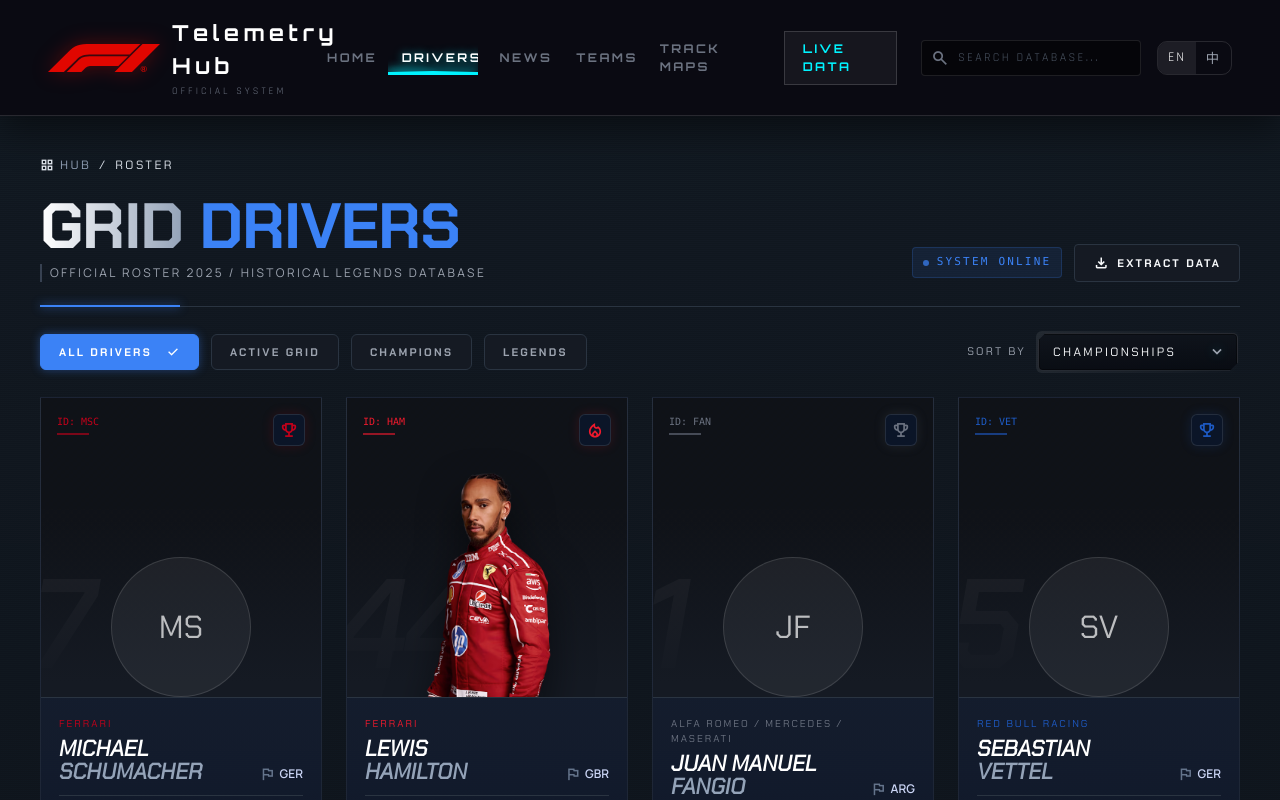
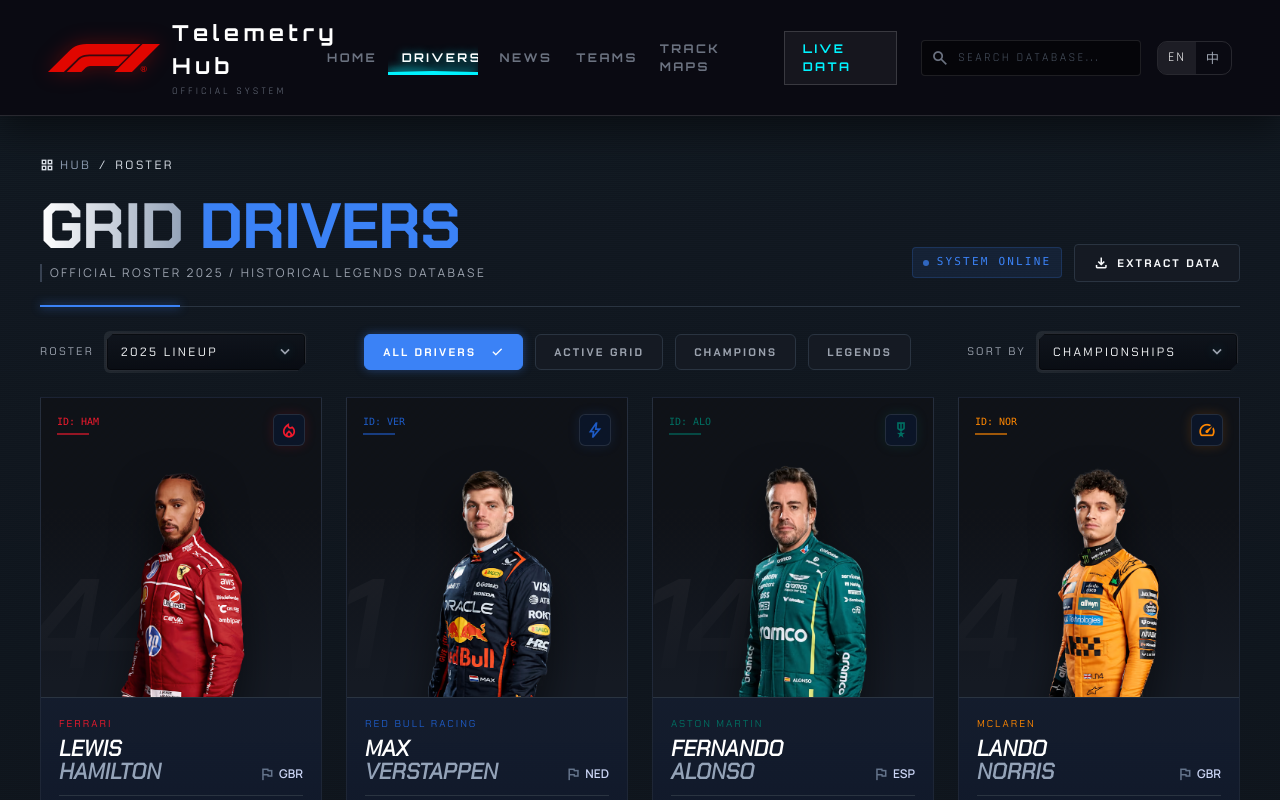
Before and after one commit to xxxxlu/formulaone, a Vue app: page /drivers in a window 1280 px wide. Shown: the top 800 px of the page. Built offline with nearby package versions, Linux system fonts and the light colour scheme.

Commit message:
feat(车手页面): 添加阵容筛选功能及多语言支持
添加 DriverEra 类型和 era 字段以支持按阵容筛选车手
在车手页面添加阵容筛选下拉框及空状态提示
更新中英文翻译文件以支持新功能

```diff
--- a/src/locales/en.json
+++ b/src/locales/en.json
@@ -181,7 +181,12 @@
     "cardStatusActive": "Active",
     "cardId": "ID",
     "present": "PRESENT",
-    "legendTip": "This legend profile is not available."
+    "legendTip": "This legend profile is not available.",
+    "rosterLabel": "Roster",
+    "roster2026": "2026 Lineup",
+    "roster2025": "2025 Lineup",
+    "rosterLegends": "Legends",
+    "emptyRoster": "No drivers available for this roster yet."
   },
   "footer": {
     "title": "Telemetry Hub",
--- a/src/locales/zh.json
+++ b/src/locales/zh.json
@@ -181,7 +181,12 @@
     "cardStatusActive": "现役",
     "cardId": "编号",
     "present": "至今",
-    "legendTip": "传奇车手档案暂不提供查看。"
+    "legendTip": "传奇车手档案暂不提供查看。",
+    "rosterLabel": "阵容",
+    "roster2026": "2026 阵容",
+    "roster2025": "2025 阵容",
+    "rosterLegends": "传奇车手",
+    "emptyRoster": "该阵容暂无车手数据。"
   },
   "footer": {
     "title": "遥测中心",
--- a/src/store/data/drivers.ts
+++ b/src/store/data/drivers.ts
@@ -13,6 +13,7 @@
     countryCode: 'NED',
     nationality: 'Dutch',
     status: 'active',
+    era: '2025',
     championships: 3,
     wins: 60,
     startYear: 2015,
@@ -32,6 +33,7 @@
     countryCode: 'GER',
     nationality: 'German',
     status: 'legend',
+    era: 'legend',
     championships: 7,
     wins: 91,
     startYear: 1991,
@@ -51,6 +53,7 @@
     countryCode: 'GER',
     nationality: 'German',
     status: 'legend',
+    era: 'legend',
     championships: 4,
     wins: 53,
     startYear: 2007,
@@ -70,6 +73,7 @@
     countryCode: 'BRA',
     nationality: 'Brazilian',
     status: 'legend',
+    era: 'legend',
     championships: 3,
     wins: 41,
     startYear: 1984,
@@ -89,6 +93,7 @@
     countryCode: 'FRA',
     nationality: 'French',
     status: 'legend',
+    era: 'legend',
     championships: 4,
     wins: 51,
     startYear: 1980,
@@ -108,6 +113,7 @@
     countryCode: 'BRA',
     nationality: 'Brazilian',
     status: 'legend',
+    era: 'legend',
     championships: 3,
     wins: 23,
     startYear: 1978,
@@ -127,6 +133,7 @@
     countryCode: 'AUT',
     nationality: 'Austrian',
     status: 'legend',
+    era: 'legend',
     championships: 3,
     wins: 25,
     startYear: 1971,
@@ -146,6 +153,7 @@
     countryCode: 'GBR',
     nationality: 'British',
     status: 'legend',
+    era: 'legend',
     championships: 3,
     wins: 27,
     startYear: 1965,
@@ -165,6 +173,7 @@
     countryCode: 'ARG',
     nationality: 'Argentine',
     status: 'legend',
+    era: 'legend',
     championships: 5,
     wins: 24,
     startYear: 1950,
@@ -184,6 +193,7 @@
     countryCode: 'JPN',
     nationality: 'Japanese',
     status: 'active',
+    era: '2025',
     championships: 0,
     wins: 0,
     startYear: 2021,
@@ -203,6 +213,7 @@
     countryCode: 'MON',
     nationality: 'Monegasque',
     status: 'active',
+    era: '2025',
     championships: 0,
     wins: 6,
     startYear: 2018,
@@ -222,6 +233,7 @@
     countryCode: 'GBR',
     nationality: 'British',
     status: 'active',
+    era: '2025',
     championships: 7,
     wins: 103,
     startYear: 2007,
@@ -241,6 +253,7 @@
     countryCode: 'GBR',
     nationality: 'British',
     status: 'active',
+    era: '2025',
     championships: 0,
     wins: 2,
     startYear: 2019,
@@ -260,6 +273,7 @@
     countryCode: 'ITA',
     nationality: 'Italian',
     status: 'active',
+    era: '2025',
     championships: 0,
     wins: 0,
     startYear: 2025,
@@ -279,6 +293,7 @@
     countryCode: 'GBR',
     nationality: 'British',
     status: 'active',
+    era: '2025',
     championships: 1,
     wins: 10,
     startYear: 2019,
@@ -298,6 +313,7 @@
     countryCode: 'AUS',
     nationality: 'Australian',
     status: 'active',
+    era: '2025',
     championships: 0,
     wins: 2,
     startYear: 2023,
@@ -317,6 +333,7 @@
     countryCode: 'ESP',
     nationality: 'Spanish',
     status: 'active',
+    era: '2025',
     championships: 2,
     wins: 32,
     startYear: 2001,
@@ -336,6 +353,7 @@
     countryCode: 'CAN',
     nationality: 'Canadian',
     status: 'active',
+    era: '2025',
     championships: 0,
     wins: 0,
     startYear: 2017,
@@ -355,6 +373,7 @@
     countryCode: 'FRA',
     nationality: 'French',
     status: 'active',
+    era: '2025',
     championships: 0,
     wins: 1,
     startYear: 2017,
@@ -374,6 +393,7 @@
     countryCode: 'ARG',
     nationality: 'Argentine',
     status: 'active',
+    era: '2025',
     championships: 0,
     wins: 0,
     startYear: 2024,
@@ -393,6 +413,7 @@
     countryCode: 'THA',
     nationality: 'Thai',
     status: 'active',
+    era: '2025',
     championships: 0,
     wins: 0,
     startYear: 2019,
@@ -412,6 +433,7 @@
     countryCode: 'ESP',
     nationality: 'Spanish',
     status: 'active',
+    era: '2025',
     championships: 0,
     wins: 3,
     startYear: 2015,
@@ -431,6 +453,7 @@
     countryCode: 'GER',
     nationality: 'German',
     status: 'active',
+    era: '2025',
     championships: 0,
     wins: 0,
     startYear: 2010,
@@ -450,6 +473,7 @@
     countryCode: 'BRA',
     nationality: 'Brazilian',
     status: 'active',
+    era: '2025',
     championships: 0,
     wins: 0,
     startYear: 2025,
@@ -469,6 +493,7 @@
     countryCode: 'FRA',
     nationality: 'French',
     status: 'active',
+    era: '2025',
     championships: 0,
     wins: 1,
     startYear: 2016,
@@ -488,6 +513,7 @@
     countryCode: 'GBR',
     nationality: 'British',
     status: 'active',
+    era: '2025',
     championships: 0,
     wins: 0,
     startYear: 2025,
@@ -507,6 +533,7 @@
     countryCode: 'NZL',
     nationality: 'New Zealander',
     status: 'active',
+    era: '2025',
     championships: 0,
     wins: 0,
     startYear: 2023,
@@ -526,6 +553,7 @@
     countryCode: 'FRA',
     nationality: 'French',
     status: 'active',
+    era: '2025',
     championships: 0,
     wins: 0,
     startYear: 2025,
--- a/src/store/types.ts
+++ b/src/store/types.ts
@@ -1,4 +1,5 @@
 export type DriverStatus = 'active' | 'legend'
+export type DriverEra = '2025' | '2026' | 'legend'
 
 export interface Driver {
   id: string
@@ -10,6 +11,7 @@
   countryCode: string
   nationality: string
   status: DriverStatus
+  era: DriverEra
   championships: number
   wins: number
   startYear: number
--- a/src/views/deivers.vue
+++ b/src/views/deivers.vue
@@ -27,6 +27,18 @@
       </section>
 
       <section class="drivers-filters">
+        <div class="drivers-era">
+          <label for="driver-era">{{ $t('drivers.rosterLabel') }}</label>
+          <F1Select
+            id="driver-era"
+            v-model="eraFilter"
+            :options="[
+              { label: t('drivers.roster2026'), value: '2026' },
+              { label: t('drivers.roster2025'), value: '2025' },
+              { label: t('drivers.rosterLegends'), value: 'legend' },
+            ]"
+          />
+        </div>
         <div class="drivers-filter-group">
           <F1Button
             v-for="option in filters"
@@ -138,6 +150,10 @@
         </div>
       </section>
 
+      <section v-if="!pagedDrivers.length" class="drivers-empty">
+        <p>{{ $t('drivers.emptyRoster') }}</p>
+      </section>
+
       <section v-if="pageCount > 1" class="drivers-pagination">
         <div class="drivers-pagination__inner">
           <F1Button
@@ -192,6 +208,7 @@
 type FilterKey = 'all' | 'active' | 'champions' | 'legends'
 
 type SortKey = 'championships' | 'name' | 'wins'
+type EraKey = '2026' | '2025' | 'legend'
 
 const { t } = useI18n()
 
@@ -211,6 +228,7 @@
 const router = useRouter()
 const store = useStore<RootState>()
 const activeFilter = ref<FilterKey>('all')
+const eraFilter = ref<EraKey>('2025')
 const sortKey = ref<SortKey>('championships')
 const currentPage = ref(1)
 const pageSize = 12
@@ -222,16 +240,21 @@
 const drivers = computed(() => store.state.drivers)
 
 const filteredDrivers = computed(() => {
+  const listByEra = drivers.value.filter((driver) => {
+    if (eraFilter.value === 'legend') return driver.era === 'legend'
+    return driver.era === eraFilter.value
+  })
+
   if (activeFilter.value === 'active') {
-    return drivers.value.filter((driver: { status: string }) => driver.status === 'active')
+    return listByEra.filter((driver) => driver.status === 'active')
   }
   if (activeFilter.value === 'champions') {
-    return drivers.value.filter((driver: { championships: number }) => driver.championships > 0)
+    return listByEra.filter((driver) => driver.championships > 0)
   }
   if (activeFilter.value === 'legends') {
-    return drivers.value.filter((driver: { status: string }) => driver.status === 'legend')
+    return listByEra.filter((driver) => driver.status === 'legend')
   }
-  return drivers.value
+  return listByEra
 })
 
 const sortedDrivers = computed(() => {
@@ -505,6 +528,20 @@
   align-items: center;
   justify-content: space-between;
   gap: 16px;
+}
+
+.drivers-era {
+  display: flex;
+  align-items: center;
+  gap: 10px;
+}
+
+.drivers-era label {
+  font-family: var(--drivers-font-display);
+  font-size: 11px;
+  text-transform: uppercase;
+  letter-spacing: 0.2em;
+  color: #9ca3af;
 }
 
 .drivers-filter-group {
@@ -954,6 +991,14 @@
   margin-top: 8px;
 }
 
+.drivers-empty {
+  padding: 24px 0 12px;
+  text-align: center;
+  color: #9ca3af;
+  font-family: var(--drivers-font-display);
+  letter-spacing: 0.08em;
+}
+
 .drivers-pagination__inner {
   display: flex;
   align-items: center;
```
